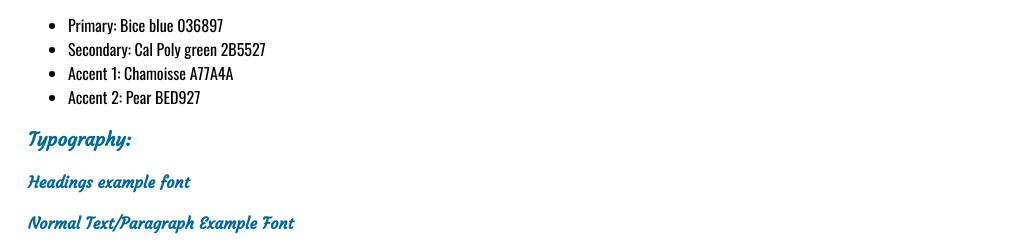
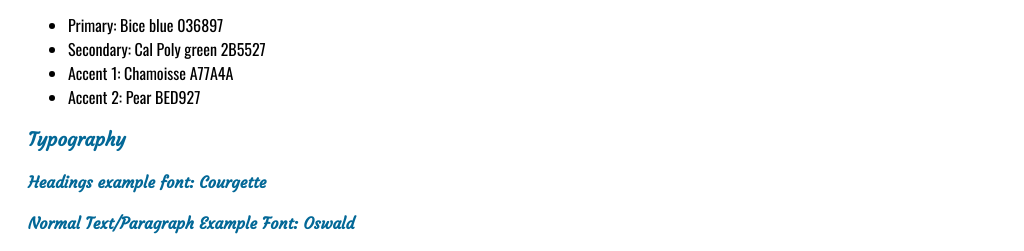
Before and after one commit to jenriquez88/wdd130, a plain HTML site: page wwr/site-plan-rafting.html in a window 1280 px wide. Shown: the part 1171-1422 px from the top of the page, without its empty margins (0-1024 px from the left). Drawn offline with nearby package versions, Linux system fonts and the light colour scheme.

Commit message:
typhography

```diff
--- a/wwr/site-plan-rafting.html
+++ b/wwr/site-plan-rafting.html
@@ -35,9 +35,9 @@
                 <li>Accent 1: Chamoisse A77A4A</li>
                 <li>Accent 2: Pear BED927</li>
             </ul>
-        <h3>Typography:</h3>
-        <h4>Headings example font</h4>
-        <h4>Normal Text/Paragraph Example Font</h4>
+        <h3>Typography</h3>
+        <h4>Headings example font: Courgette</h4>
+        <h4>Normal Text/Paragraph Example Font: Oswald</h4>
         <p>Lorem ipsum dolor sit amet consectetur adipisicing elit. A, ut?</p>
         <h4> Colored callout example font</h4>
         <p>Lorem ipsum dolor sit amet consectetur adipisicing elit. Consectetur, vitae.</p>
```
